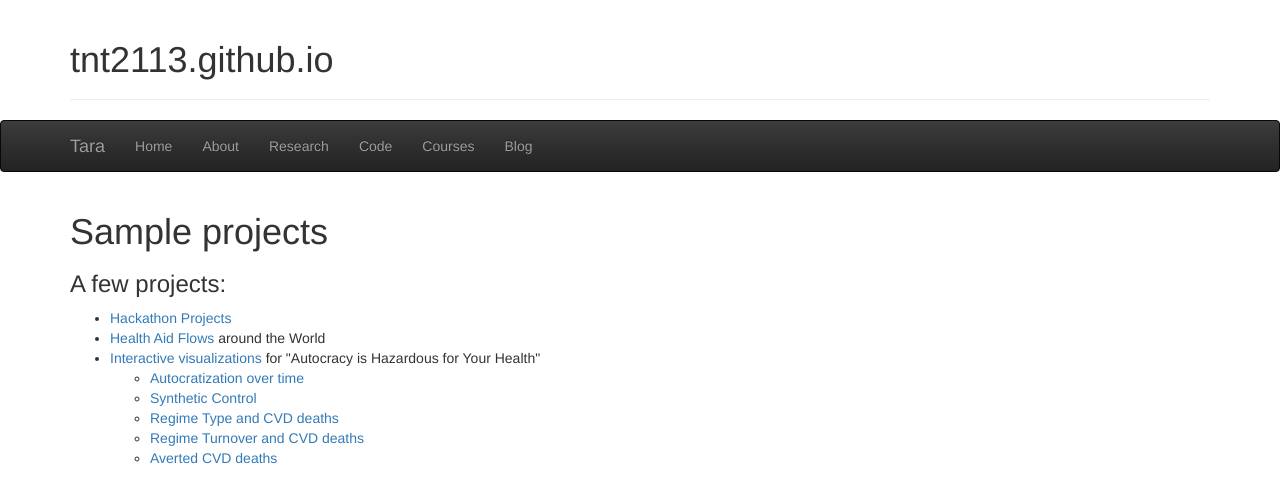
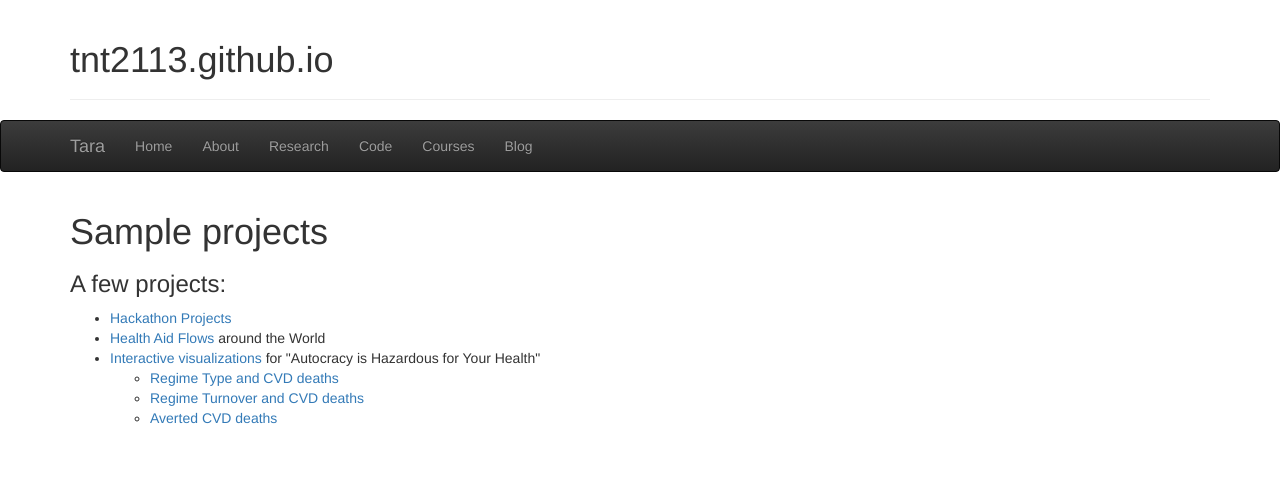
Before and after one commit to tnt2113/tnt2113.github.io, a Jekyll site: the page code/index.html, which Jekyll copies as it is, in a window 1280 px wide. Shown: the top 503 px of the page. Built offline with Jekyll 4.4.1, drawn with Linux system fonts in a browser that asks for light colours.

Commit message:
Update index.html

```diff
--- a/code/index.html
+++ b/code/index.html
@@ -84,8 +84,6 @@ jQuery(document).ready(function($) {
     <li><a href="http://tnt2113.github.io/visualizations/armsglobe-master/">Health Aid Flows</a> around the World</li>
     <li><a href="https://www.cfr.org/article/autocracy-hazardous-your-health">Interactive visualizations</a> for "Autocracy is Hazardous for Your Health"</li>
     <ul>
-      <li><a href="http://tnt2113.github.io/code/autocratization">Autocratization over time</a></li>
-      <li><a href="http://tnt2113.github.io/code/syntheticcontrol">Synthetic Control</a></li>
       <li><a href="http://tnt2113.github.io/code/bubble_regime">Regime Type and CVD deaths</a></li>
       <li><a href="http://tnt2113.github.io/code/bubble_turnover">Regime Turnover and CVD deaths</a></li>
       <li><a href="http://tnt2113.github.io/code/map_lives_saved">Averted CVD deaths</a></li>
```
